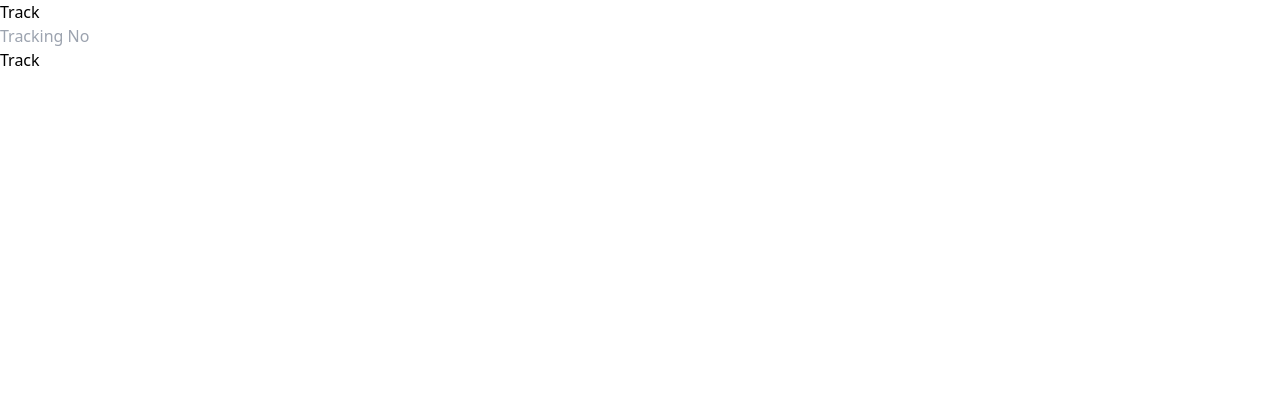
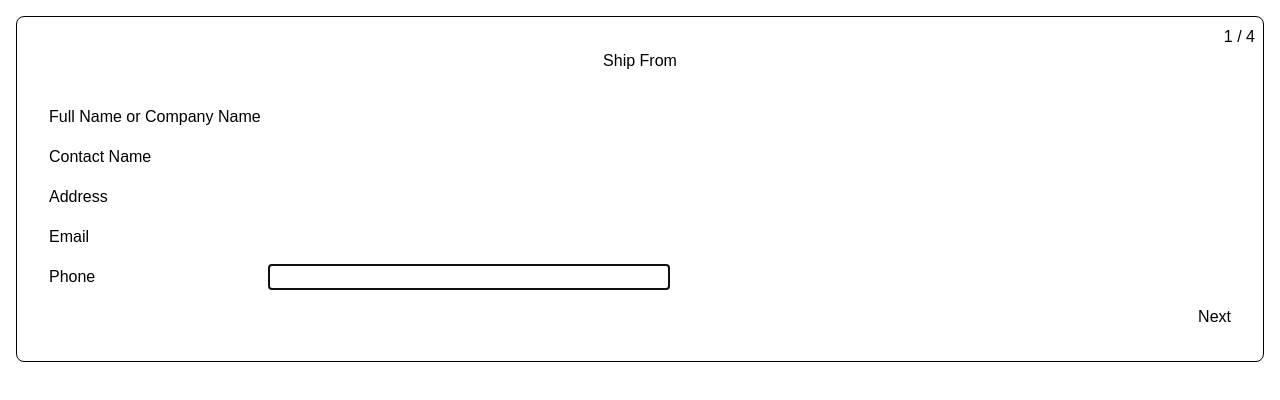
Before and after one commit to happymealseller/courrier-react-app, a React (Vite) app: page / in a window 1280 px wide. Shown: the top 400 px of the page. Built offline with nearby package versions, Linux system fonts and the light colour scheme.

Commit message:
feat: create ship from and ship to form components

```diff
--- a/src/App.tsx
+++ b/src/App.tsx
@@ -1,10 +1,52 @@
-import LandingPage from "./components/landing-page/LandingPage";
+import { ParcelInformationForm } from "./ParcelInformationForm"
+import { ShipFromForm } from "./ShipFromForm"
+import { ShipToForm } from "./ShipToForm"
+import { useMultistepForm } from "./useMultistepForm"
 
 function App() {
-
+  const { currentStepIndex, isFirstStep, isLastStep, step, steps, next, back, goTo} = useMultistepForm([
+    <ShipFromForm />,
+    <ShipToForm />,
+    <ParcelInformationForm />,
+    <div>Four</div>
+  ])
   return (
     <>
-      <LandingPage />
+      <div style={{
+        position: "relative",
+        background: "white",
+        border: "1px solid black",
+        padding: "2rem",
+        margin: "1rem",
+        borderRadius: "0.5rem",
+        fontFamily: "Arial"
+      }}>
+        <form>
+          <div style={{
+            position: "absolute",
+            top: "0.5rem",
+            right: "0.5rem"
+          }}>
+            {currentStepIndex + 1} / {steps.length}
+          </div>
+          {step}
+          <div style={{
+            marginTop: "1rem",
+            display: "flex",
+            gap: "0.5rem",
+            justifyContent: "flex-end"
+          }}>
+            {!isFirstStep && (
+              <button type="button" onClick={back}>
+                Back
+              </button>
+            )}
+            <button type="button" onClick={next}>
+              {isLastStep ? "Finish" : "Next"}
+            </button>
+          </div>
+        </form>
+      </div>
     </>
   )
 }
--- /dev/null
+++ b/src/FormWrapper.tsx
@@ -0,0 +1,26 @@
+import { ReactNode } from "react"
+
+type FormWrapperProps = {
+    title: string
+    children: ReactNode
+}
+
+export function FormWrapper({ title, children}: FormWrapperProps) {
+    return <>
+        <h2 style={{
+            textAlign: "center",
+            margin: 0,
+            marginBottom: "2rem"
+        }}>
+            {title}
+        </h2>
+        <div style={{
+            display: "grid",
+            gap: "1rem .5rem",
+            justifyContent: "flex-start",
+            gridTemplateColumns: "auto minmax(auto, 400px)"
+        }}>
+            {children}
+        </div>
+    </>
+}
--- /dev/null
+++ b/src/ParcelInformationForm.tsx
@@ -0,0 +1,7 @@
+export function ParcelInformationForm() {
+    return (
+        <>
+
+        </>
+    )
+}
--- /dev/null
+++ b/src/ShipFromForm.tsx
@@ -0,0 +1,19 @@
+import { FormWrapper } from "./FormWrapper";
+
+export function ShipFromForm() {
+    return (
+        <FormWrapper title="Ship From">
+            <label>Full Name or Company Name</label>
+            <input autoFocus required type="text" />
+            <label>Contact Name</label>
+            <input autoFocus required type="text" />
+            <label>Address</label>
+            <input autoFocus required type="text" />
+            <label>Email</label>
+            <input autoFocus required type="email" />
+            <label>Phone</label>
+            <input autoFocus required type="contact" />
+        </FormWrapper>
+    )
+
+}
--- /dev/null
+++ b/src/ShipToForm.tsx
@@ -0,0 +1,18 @@
+import { FormWrapper } from "./FormWrapper";
+
+export function ShipToForm() {
+    return (
+        <FormWrapper title="Ship To">
+            <label>Full Name or Company Name</label>
+            <input autoFocus required type="text" />
+            <label>Contact Name</label>
+            <input autoFocus required type="text" />
+            <label>Address</label>
+            <input autoFocus required type="text" />
+            <label>Recipient Email</label>
+            <input autoFocus required type="email" />
+            <label>Recipient Phone</label>
+            <input autoFocus required type="number" />
+        </FormWrapper>
+    )
+}
--- /dev/null
+++ b/src/useMultistepForm.ts
@@ -0,0 +1,34 @@
+import { ReactElement, useState } from "react";
+
+export function useMultistepForm(steps: ReactElement[]) {
+    const [currentStepIndex, setCurrentStepIndex] = useState(0)
+
+    function next() {
+        setCurrentStepIndex(i => {
+            if (i >= steps.length - 1) return i
+            return i + 1
+        })
+    }
+
+    function back() {
+        setCurrentStepIndex(i => {
+            if (i <= 0) return i
+            return i - 1
+        })
+    }
+
+    function goTo(index: number) {
+        setCurrentStepIndex(index)
+    }
+
+    return {
+        currentStepIndex,
+        isFirstStep: currentStepIndex === 0,
+        isLastStep: currentStepIndex === steps.length - 1,
+        step: steps[currentStepIndex],
+        steps: steps,
+        next: next,
+        back: back,
+        goTo: goTo
+    }
+}
```
